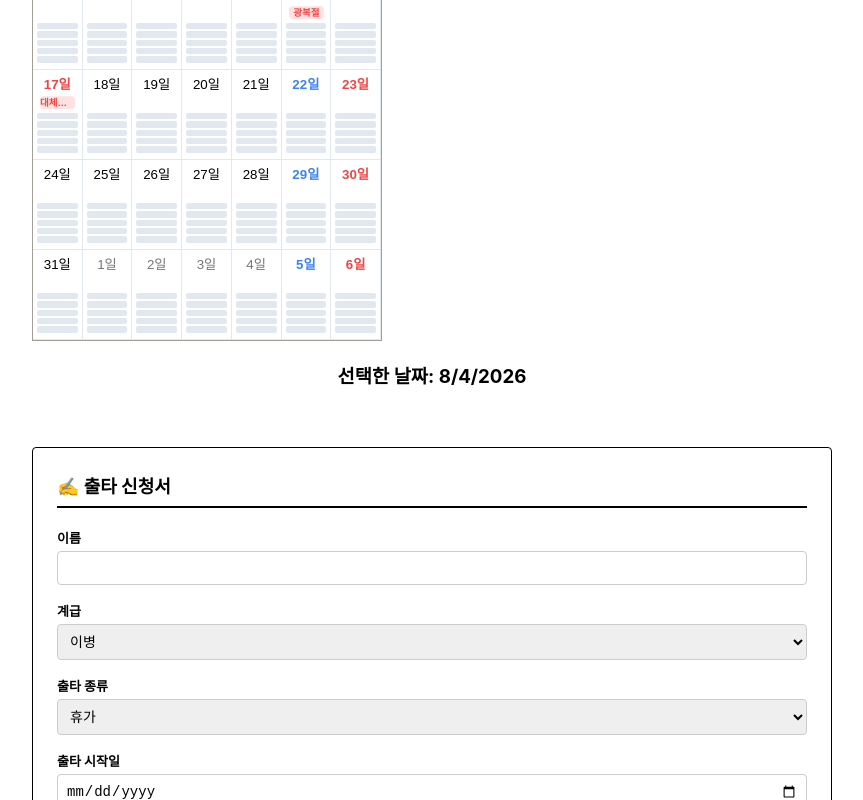
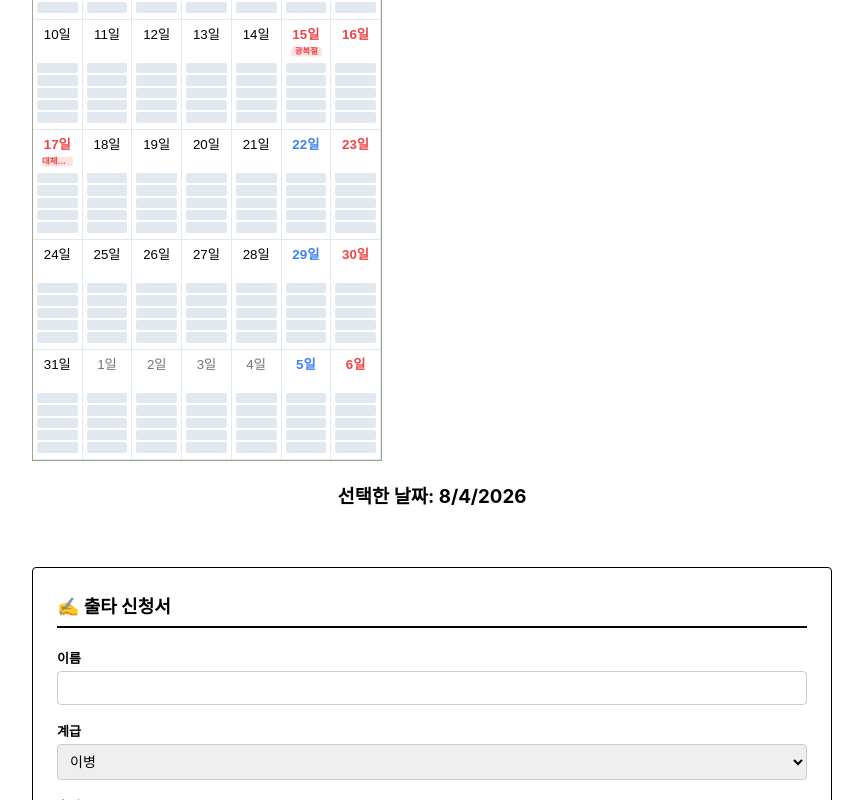
Before and after one commit to dlrudals050602/-, a React (Create React App) app: page / in a window 1280 px wide. Shown: the part 400-1200 px from the top of the page, without its empty margins (208-1071 px from the left). Built offline with nearby package versions, Linux system fonts and the light colour scheme; no server answers; the database is empty.

Commit message:
minical add

```diff
--- a/src/App.js
+++ b/src/App.js
@@ -103,7 +103,12 @@ function App() {
 
         {/* 2. 출타 신청서 (달력 바로 아래 배치) */}
         <div>
-          <LeaveForm onApply={handleApplyLeave} holidays={holidays} />
+          <LeaveForm
+            onApply={handleApplyLeave}
+            holidays={holidays}
+            leaves={leaves}
+          />
+
         </div>
 
       </div>
--- a/src/components/CalendarView.css
+++ b/src/components/CalendarView.css
@@ -1,30 +1,36 @@
-/* 1. 캘린더 타일 기본 스타일 (투박한 검은 테두리를 부드러운 연회색으로 개선) */
+/* 1. 캘린더 타일 기본 스타일 (오직 모바일 터치 환경 기준) */
 .react-calendar__tile {
   position: relative;
-  height: 90px !important;
+  /* 모바일 화면에 맞게 높이가 너무 크면 잘릴 수 있어, 상황에 따라 75px~90px 사이로 조절 추천 */
+  height: 110px !important;
   display: flex;
   flex-direction: column;
   justify-content: flex-start;
   align-items: center;
-  padding: 6px 4px !important; /* 상하좌우 패딩 조정 */
+  padding: 6px 4px !important;
   box-sizing: border-box;
-  border-right: 1px solid #e2e8f0 !important; /* 너무 진한 검은색 대신 모던한 톤 */
+  border-right: 1px solid #e2e8f0 !important;
   border-bottom: 1px solid #e2e8f0 !important;
   background-color: #ffffff;
-  transition: background-color 0.2s ease;
+  transition: background-color 0.15s ease; /* 터치 반응은 마우스보다 빠른 게 좋습니다 */
+
+  /* 📱 필수 모바일 최적화 속성 */
+  -webkit-tap-highlight-color: transparent; /* 터치 시 번쩍이는 기본 파란색 음영 제거 */
+  touch-action: manipulation; /* 더블 탭 확대 방지 (터치 딜레이 제거 및 반응속도 향상) */
+  user-select: none; /* 꾹 눌렀을 때 텍스트나 영역이 드래그/선택되는 현상 방지 */
 }
 
-/* 마우스 올렸을 때 살짝 색상 변하게 (UX 향상) */
-.react-calendar__tile:hover {
-  background-color: #f8fafc !important;
+/* 📱 모바일 터치 피드백 (마우스 hover를 없애고 터치하는 순간에만 반응) */
+.react-calendar__tile:active {
+  background-color: #f1f5f9 !important;
 }
 
-/* 2. 타일 내부 컨텐츠 래퍼 (위아래 여백을 적절히 분배) */
+/* 2. 타일 내부 컨텐츠 래퍼 */
 .tile-content-wrapper {
   display: flex;
   flex-direction: column;
   align-items: center;
-  justify-content: space-between; /* 날짜, 라벨, 분할칸 간격 자동 확보 */
+  justify-content: space-between;
   width: 100%;
   height: 100%;
 }
@@ -32,57 +38,55 @@
 /* 3. 분할 칸 컨테이너 */
 .day-split-container {
   display: flex;
-  flex-direction: column-reverse; /* 아래에서 위로 쌓임 */
+  flex-direction: column-reverse;
   width: 100%;
-  height: 40px; /* 이 수치는 서브셀들이 들어갈 공간입니다. 필요에 따라 조절하세요 */
-  flex-shrink: 0; /* 글자가 추가되어도 이 영역은 절대 쪼그라들지 않습니다 */
-  margin-top: auto; /* 빈 공간을 위쪽으로 넘기고, 분할 칸은 항상 타일의 맨 아래에 고정됩니다 */
-
+  height: 60px; /* 모바일에서 서브셀이 차지할 최적의 공간으로 살짝 압축 */
+  flex-shrink: 0;
+  margin-top: auto;
   gap: 2px;
 }
 
-/* 4. 개별 분할 칸 (글자가 있어도 없어도 무조건 크기 고정!) */
+/* 4. 개별 분할 칸 */
 .sub-cell {
-  flex: 1 1 0%; /* 👈 핵심 1: 내용물(글자) 크기를 무시하고 무조건 1/N로 균등 분배! */
+  flex: 1 1 0%;
   width: 100%;
   background-color: #e2e8f0;
   border-radius: 2px;
   box-sizing: border-box;
-
-  /* 👈 핵심 2: 텍스트가 칸을 뚫고 나가지 않도록 예쁘게 정렬 및 줄임 처리 */
   display: flex;
-  align-items: center; /* 세로 중앙 정렬 */
-  justify-content: center; /* 가로 중앙 정렬 (왼쪽 정렬을 원하시면 flex-start로 변경) */
-  font-size: 0.6rem; /* 달력 칸에 맞게 글씨 크기 축소 */
+  align-items: center;
+  justify-content: center;
+  font-size: 0.6rem;
   font-weight: 600;
-  color: #334155; /* 진한 회색 (가독성 향상) */
-  white-space: nowrap; /* 글자가 길어도 절대 밑으로 줄바꿈 안 함 */
-  overflow: hidden; /* 칸을 넘어가는 글자는 숨김 */
-  text-overflow: ellipsis; /* 숨겨진 글자 끝에 '...' 표시 */
-  padding: 0 2px; /* 좌우 글자 여백 살짝 */
+  color: #334155;
+  white-space: nowrap;
+  overflow: hidden;
+  text-overflow: ellipsis;
+  padding: 0px;
 }
 
-/* 5. 공휴일, 일요일, 토요일 글씨 색상 (트렌디한 색감으로 변경) */
+/* 5. 공휴일, 일요일, 토요일 글씨 색상 */
 .react-calendar__tile.holiday-tile,
 .react-calendar__tile.holiday-tile abbr {
-  color: #ef4444 !important; /* 조금 더 화사한 빨간색 */
+  color: #ef4444 !important;
   font-weight: 600;
 }
 
 .react-calendar__tile.saturday-tile,
 .react-calendar__tile.saturday-tile abbr {
-  color: #3b82f6 !important; /* 화사한 파란색 */
+  color: #3b82f6 !important;
   font-weight: 600;
 }
 
-/* 6. 공휴일 이름 텍스트 (라벨처럼 보이게 옅은 배경 추가) */
+/* 6. 공휴일 이름 텍스트 */
 .holiday-name-label {
   font-size: 0.7rem;
-  transform: scale(0.85); /* 좁은 칸에서 텍스트가 잘 나오도록 약간 축소 */
+  transform: scale(0.75);
+  transform-origin: center; /* 텍스트 축소 시 중앙 정렬 유지 */
   color: #ef4444;
   font-weight: 700;
-  margin-top: 1px; /* 공간 절약 */
-  line-height: 1.2; /* 라벨 자체의 높이를 압축 */
+  margin-top: 1px;
+  line-height: 1.0;
   text-align: center;
   white-space: nowrap;
   overflow: hidden;
--- a/src/components/LeaveForm.jsx
+++ b/src/components/LeaveForm.jsx
@@ -1,5 +1,6 @@
 // src/components/LeaveForm.jsx
 import React, { useState, useEffect } from 'react';
+import MiniCalendar from './MiniCalendar';
 import { checkIsHoliday } from '../services/holidayService';
 import './LeaveForm.css';
 
@@ -16,6 +17,14 @@ const LEAVE_TYPE = {
   VACATION: '휴가',
   GO_OUT: '외출',
   STAY_OUT: '외박',
+};
+
+const formatDateStr = (targetDate) => {
+  if (!targetDate) return '';
+  const year = targetDate.getFullYear();
+  const month = String(targetDate.getMonth() + 1).padStart(2, '0');
+  const day = String(targetDate.getDate()).padStart(2, '0');
+  return `${year}-${month}-${day}`;
 };
 
 // 2️⃣ 날짜 유틸리티 함수 분리 (중복 제거)
@@ -41,8 +50,11 @@ const addDaysToDateString = (dateString, daysToAdd) => {
   return `${y}-${m}-${d}`;
 };
 
-function LeaveForm({ onApply, holidays = [] }) {
+function LeaveForm({ onApply, holidays = [], leaves = [] }) {
   const [formData, setFormData] = useState(INITIAL_STATE);
+
+  const [showStartCalendar, setShowStartCalendar] = useState(false);
+  const [showEndCalendar, setShowEndCalendar] = useState(false);
 
   // 🔄 UI 보조: 외출/외박 선택 시 종료일 자동 계산
   useEffect(() => {
@@ -146,29 +158,69 @@ function LeaveForm({ onApply, holidays = [] }) {
           </select>
         </div>
 
-        <div className="form-group">
+        <div className="form-group position-relative">
           <label htmlFor="startDate">출타 시작일</label>
           <input
             id="startDate"
-            name="startDate"
-            type="date"
+            type="text"
             value={formData.startDate}
-            onChange={handleChange}
+            placeholder="클릭하여 날짜 선택"
+            onClick={() => {
+              setShowStartCalendar(true);
+              setShowEndCalendar(false);
+            }}
+            readOnly
             required
           />
+
+          {/* 🟢 시작일 커스텀 달력 렌더링 */}
+          {showStartCalendar && (
+            <div className="calendar-popup-wrapper">
+              <MiniCalendar
+                holidays={holidays}
+                leaves={leaves} // 선택창에서도 기존 출타자를 볼 수 있도록 넘겨줌
+                date={formData.startDate ? parseDate(formData.startDate) : new Date()}
+                onDateChange={(dateObj) => {
+                  setFormData(prev => ({ ...prev, startDate: formatDateStr(dateObj) }));
+                  setShowStartCalendar(false); // 선택 시 팝업 닫기
+                }}
+              />
+              <button type="button" className="close-popup-btn" onClick={() => setShowStartCalendar(false)}>닫기</button>
+            </div>
+          )}
         </div>
 
         {!isSingleDateLeave ? (
-          <div className="form-group">
+          <div className="form-group position-relative">
             <label htmlFor="endDate">출타 종료일</label>
             <input
               id="endDate"
-              name="endDate"
-              type="date"
+              type="text"
               value={formData.endDate}
-              onChange={handleChange}
+              placeholder="클릭하여 날짜 선택"
+              onClick={() => {
+                setShowEndCalendar(true);
+                setShowStartCalendar(false);
+              }}
+              readOnly
               required
             />
+
+            {/* 🟢 종료일 커스텀 달력 렌더링 */}
+            {showEndCalendar && (
+              <div className="calendar-popup-wrapper">
+                <MiniCalendar
+                  holidays={holidays}
+                  leaves={leaves}
+                  date={formData.endDate ? parseDate(formData.endDate) : new Date()}
+                  onDateChange={(dateObj) => {
+                    setFormData(prev => ({ ...prev, endDate: formatDateStr(dateObj) }));
+                    setShowEndCalendar(false);
+                  }}
+                />
+                <button type="button" className="close-popup-btn" onClick={() => setShowEndCalendar(false)}>닫기</button>
+              </div>
+            )}
           </div>
         ) : (
           formData.startDate && (
--- /dev/null
+++ b/src/components/MiniCalendar.css
@@ -0,0 +1,82 @@
+/* src/components/MiniCalendar.css */
+
+.mini-calendar-container {
+  width: 260px; /* 작고 아담한 사이즈 고정 */
+}
+
+/* 🟢 아래부터는 반드시 .mini-calendar-container 안에서만 작동하도록 제한합니다 */
+
+.mini-calendar-container .react-calendar {
+  width: 100% !important;
+  border: none !important;
+  font-family: inherit;
+}
+
+/* 상단 네비게이션 크기 줄이기 */
+.mini-calendar-container .react-calendar__navigation {
+  height: 32px;
+  margin-bottom: 5px !important;
+}
+.mini-calendar-container .react-calendar__navigation button {
+  min-width: 32px;
+  font-size: 14px;
+}
+
+/* 요일 글씨 크기 줄이기 */
+.mini-calendar-container .react-calendar__month-view__weekdays {
+  font-size: 11px;
+  padding-bottom: 5px;
+}
+.mini-calendar-container .react-calendar__month-view__weekdays__weekday {
+  padding: 0.2em !important;
+}
+
+/* 타일(날짜칸) 크기 줄이기 */
+.mini-calendar-container .react-calendar__tile {
+  padding: 4px 2px !important;
+  display: flex;
+  flex-direction: column;
+  align-items: center;
+  justify-content: flex-start;
+  height: 42px !important;
+  font-size: 12px;
+}
+
+/* 주말 색상 (타일 내용물은 미니 캘린더 전용 클래스라 겹치지 않음) */
+.mini-holiday-tile abbr { color: #d93025; }
+.mini-saturday-tile abbr { color: #1a73e8; }
+
+/* 몇 칸 찼는지 보여주는 배지 디자인 */
+.mini-tile-content {
+  margin-top: 2px;
+}
+
+.slot-badge {
+  font-size: 9px;
+  font-weight: bold;
+  padding: 1px 5px;
+  border-radius: 8px;
+  background-color: #f1f3f4;
+  color: #5f6368;
+}
+
+.slot-badge.some {
+  background-color: #e8f0fe;
+  color: #1a73e8;
+}
+
+.slot-badge.full {
+  background-color: #fce8e6;
+  color: #d93025;
+}
+
+/* 현재 선택된 날짜 파란색 배경 조정 */
+.mini-calendar-container .react-calendar__tile--active,
+.mini-calendar-container .react-calendar__tile--active:enabled:hover,
+.mini-calendar-container .react-calendar__tile--active:enabled:focus {
+  background: #1a73e8 !important;
+  border-radius: 4px;
+}
+.mini-calendar-container .react-calendar__tile--active abbr {
+  color: white !important;
+}
--- /dev/null
+++ b/src/components/MiniCalendar.jsx
@@ -0,0 +1,67 @@
+// src/components/MiniCalendar.jsx
+import React, { useMemo } from 'react';
+import Calendar from 'react-calendar';
+import 'react-calendar/dist/Calendar.css';
+import './MiniCalendar.css'; // 팝업 전용 소형 디자인
+import { groupLeavesByDate } from '../services/leaveService';
+
+const formatDateStr = (targetDate) => {
+  const year = targetDate.getFullYear();
+  const month = String(targetDate.getMonth() + 1).padStart(2, '0');
+  const day = String(targetDate.getDate()).padStart(2, '0');
+  return `${year}-${month}-${day}`;
+};
+
+function MiniCalendar({ leaves = [], holidays = [], date, onDateChange }) {
+  const leavesByDateMap = useMemo(() => {
+    return groupLeavesByDate(leaves);
+  }, [leaves]);
+
+  const getTileClassName = ({ date, view }) => {
+    if (view === 'month') {
+      const dateStr = formatDateStr(date);
+      const dayOfWeek = date.getDay();
+
+      const isSunday = dayOfWeek === 0;
+      const isSaturday = dayOfWeek === 6;
+      const isHoliday = holidays.some((h) => h.date === dateStr);
+
+      if (isSunday || isHoliday) return 'mini-holiday-tile';
+      if (isSaturday) return 'mini-saturday-tile';
+    }
+    return null;
+  };
+
+  const renderTileContent = ({ date, view }) => {
+    if (view === 'month') {
+      const dateStr = formatDateStr(date);
+      const activeLeaves = leavesByDateMap[dateStr] || [];
+      const activeCount = activeLeaves.filter(leave => leave.status === 'active').length;
+
+      // 5칸 중 몇 칸이 찼는지 작은 글씨나 점으로 표시
+      return (
+        <div className="mini-tile-content">
+          <div className={`slot-badge ${activeCount >= 5 ? 'full' : activeCount > 0 ? 'some' : 'empty'}`}>
+            {activeCount}/5
+          </div>
+        </div>
+      );
+    }
+    return null;
+  };
+
+  return (
+    <div className="mini-calendar-container">
+      <Calendar
+        onChange={onDateChange}
+        value={date}
+        locale="ko-KR"
+        tileClassName={getTileClassName}
+        tileContent={renderTileContent}
+        calendarType="gregory" // 일요일부터 시작하도록 설정
+      />
+    </div>
+  );
+}
+
+export default MiniCalendar;
```
